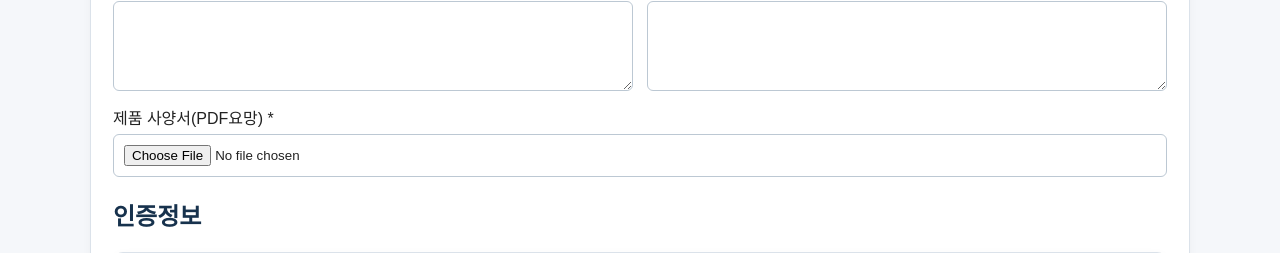
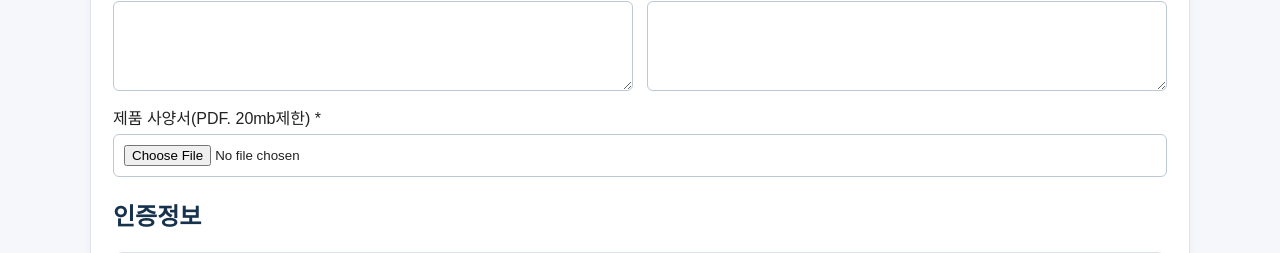
Before and after one commit to jayseo-kfi/product_promo_platform_mvp, a Flask app: page /vendor/product/new in a window 1280 px wide. Shown: the part 1254-1507 px from the top of the page. Run offline with Flask 3, Linux system fonts and the light colour scheme; the visitor is signed in with stand-in values (Sample User, id 1); data comes from the database, SQL or seed files in the repository; parts of the project's set-up code (start-up, migrations or seed data) failed here and were passed over.

Commit message:
Update product_form.html

```diff
--- a/templates/product_form.html
+++ b/templates/product_form.html
@@ -147,7 +147,7 @@
 
         <div class="field">
 
-            <label>제품 사양서(PDF요망) *</label>
+            <label>제품 사양서(PDF. 20mb제한) *</label>
 
             <input
                 type="file"
```
